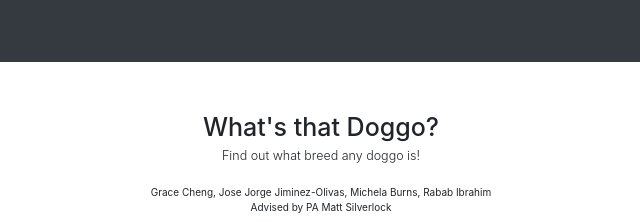
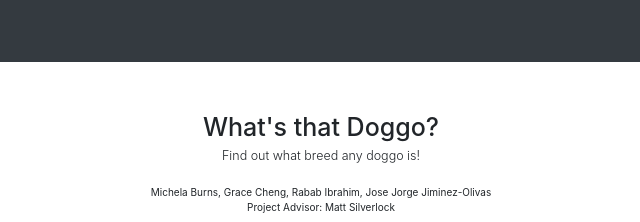
Before and after one commit to codeu-spring2019/whats-that-doggo, a plain HTML site: page website/index.html in a window 1280 px wide. Shown: the top 222 px of the page, 319-959 px from the left. Drawn offline with nearby package versions, Linux system fonts and the light colour scheme.

Commit message:
Style change

```diff
--- a/website/index.html
+++ b/website/index.html
@@ -52,8 +52,8 @@
         <h1 class="mt-5">What's that Doggo?</h1>
         <p class="lead">Find out what breed any doggo is!</p>
         <ul class="list-unstyled">
-          <li>Grace Cheng, Jose Jorge Jiminez-Olivas, Michela Burns, Rabab Ibrahim</li>
-          <li>Advised by PA Matt Silverlock</li>
+          <li>Michela Burns, Grace Cheng, Rabab Ibrahim, Jose Jorge Jiminez-Olivas</li>
+          <li>Project Advisor: Matt Silverlock</li>
         </ul>
       </div>
       <div class="imgUp center-block">
```
